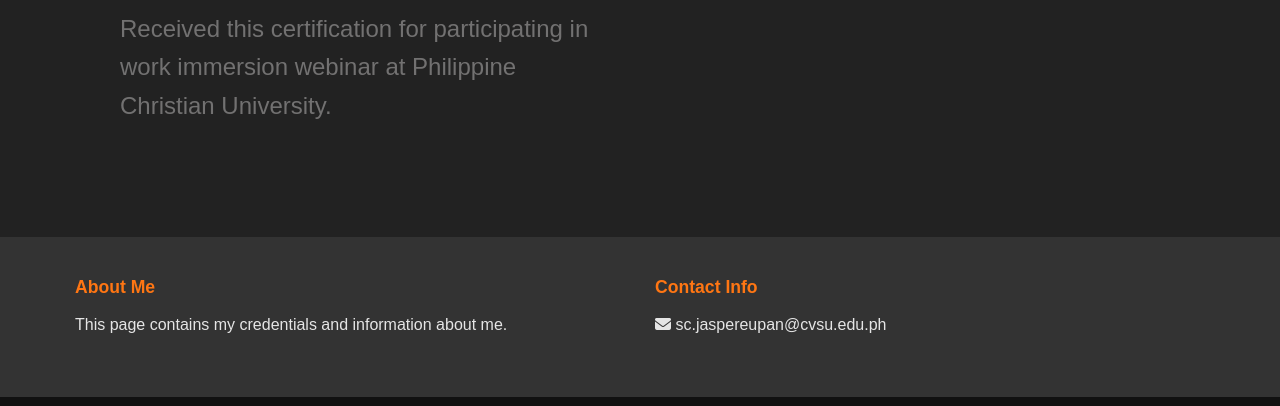
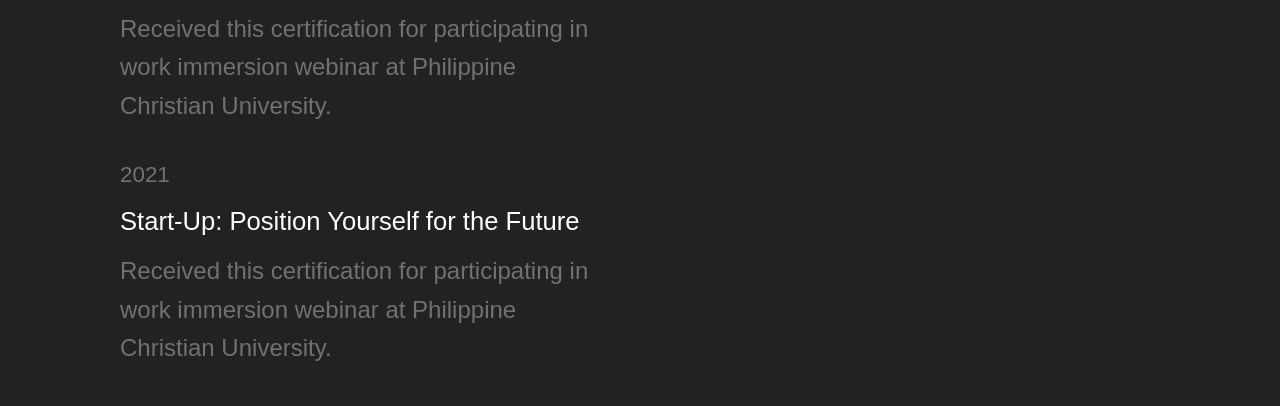
Before and after one commit to Jasper1931/WebPortfolio, a plain HTML site: page About.html in a window 1280 px wide. Shown: the part 2042-2448 px from the top of the page. Drawn offline with Linux system fonts and the light colour scheme.

Commit message:
Initial commit - Web Portfolio

```diff
--- a/About.html
+++ b/About.html
@@ -95,6 +95,13 @@
                                     Received this certification for participating in work immersion webinar at Philippine Christian University.
                                 </p>
                             </div>
+                            <div class="certification_item">
+                                <p class="item_preTitle">2021</p>
+                                <h4 class="item_title">Start-Up: Position Yourself for the Future</h4>
+                                <p class="description">
+                                    Received this certification for participating in work immersion webinar at Philippine Christian University.
+                                </p>
+                            </div>
                         </div>
                     </div>
 
```
